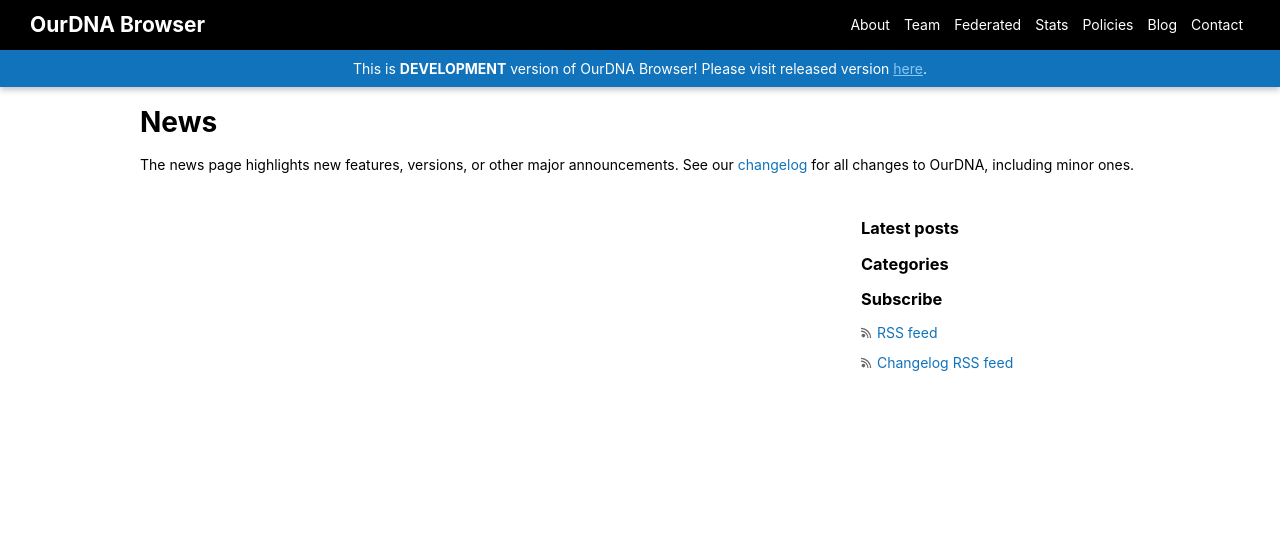
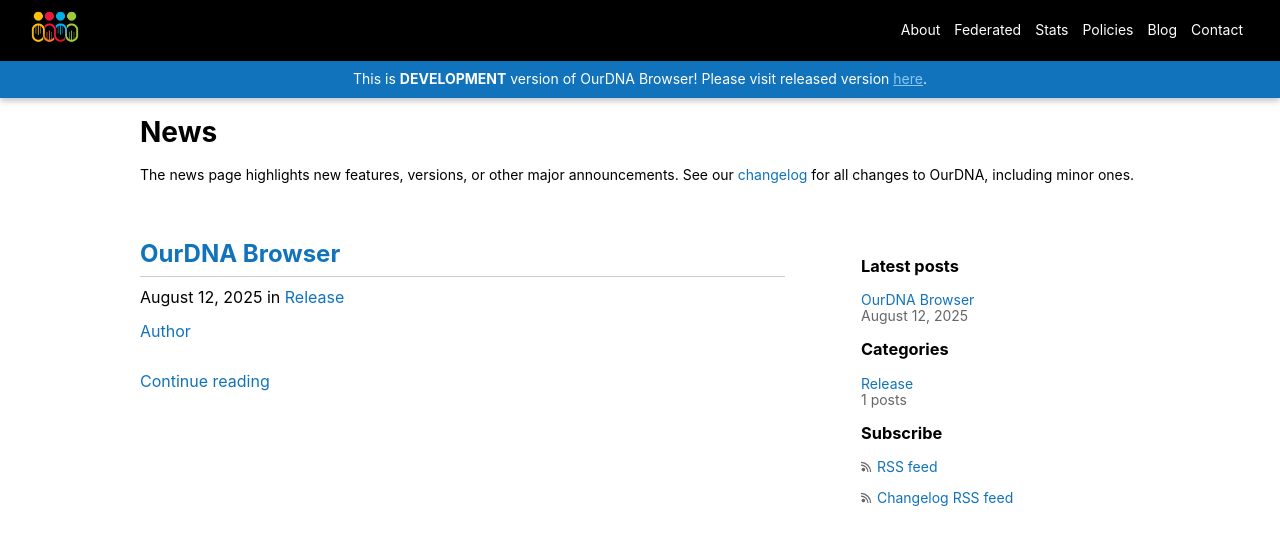
Before and after one commit to populationgenomics/ourdna-browser-blog, a Gatsby site: page / in a window 1280 px wide. Built offline with nearby package versions, Linux system fonts and the light colour scheme; Gatsby itself is replaced by a stand-in of ours.

Commit message:
Navigation update (#6)
* Restyling navigation to match the main OurDNA Browser website.

* Keep empty posts and changelog folders.

* Added one empty post.

```diff
--- /dev/null
+++ b/content/posts/2025-08-release.md
@@ -0,0 +1,11 @@
+---
+title: OurDNA Browser
+date: 2025-08-12
+order: 1
+categories:
+  - Release
+authors:
+  - Author
+---
+
+<!-- end_excerpt -->
--- a/src/components/header.js
+++ b/src/components/header.js
@@ -1,13 +1,50 @@
 import { Link } from "gatsby";
 import PropTypes from "prop-types";
-import React, { useState } from "react";
+import React, { useCallback, useState } from "react";
+import styled from 'styled-components';
+import logoImage from './OurDNA_Browser_Header.png';
+
+
+const LogoWrapper = styled.div`
+  @media (max-width: 900px) {
+    display: flex;
+    flex-direction: row;
+    justify-content: space-between;
+    align-items: center;
+    width: 100%;
+    margin-bottom: 5px;
+  }
+`
+
+const Logo = styled.div`
+  color: white;
+  font-size: 1.5em;
+  font-weight: bold;
+`
 
 const Header = ({ siteTitle }) => {
   const [isExpanded, setIsExpanded] = useState(false);
+
+  const toggleMenu = useCallback(() => {
+    setIsExpanded((previousValue) => !previousValue)
+  }, [])
+  const closeMenu = useCallback(() => {
+    setIsExpanded(false)
+  }, []);
+
   return (
     <header id="header">
+
       <h1 className="header-title">
-        <Link to="/">{siteTitle}</Link>
+        <LogoWrapper>
+          <Link to="/" onClick={closeMenu}>
+            <Logo>
+              <svg width="50" viewBox="0 0 341 228">
+                <image href={logoImage} />
+              </svg>
+            </Logo>
+          </Link>
+        </LogoWrapper>
       </h1>
 
       <nav role="navigation">
@@ -27,11 +64,6 @@
           <li className="nav-item">
             <a className="nav-link" href="/about">
               About
-            </a>
-          </li>
-          <li className="nav-item">
-            <a className="nav-link" href="/team">
-              Team
             </a>
           </li>
           <li className="nav-item">
--- a/src/styles/global.css
+++ b/src/styles/global.css
@@ -52,9 +52,18 @@
   overflow: hidden;
   box-sizing: border-box;
   width: 100%;
-  min-height: 50px;
   padding: 10px 30px;
-  background-color: #000;
+  background-color: black;
+
+  a {
+    color: white;
+    text-decoration: none;
+  }
+
+  @media (max-width: 900px) {
+    flex-direction: column;
+    padding: 10px;
+  }
 }
 
 #header a {
@@ -66,6 +75,8 @@
   margin: 0;
   font-size: 1.5em;
   font-weight: bold;
+
+
 }
 
 #nav-toggle {
```
Also changed, not shown: src/components/OurDNA_Browser_Header.png (added), 2 other files.
